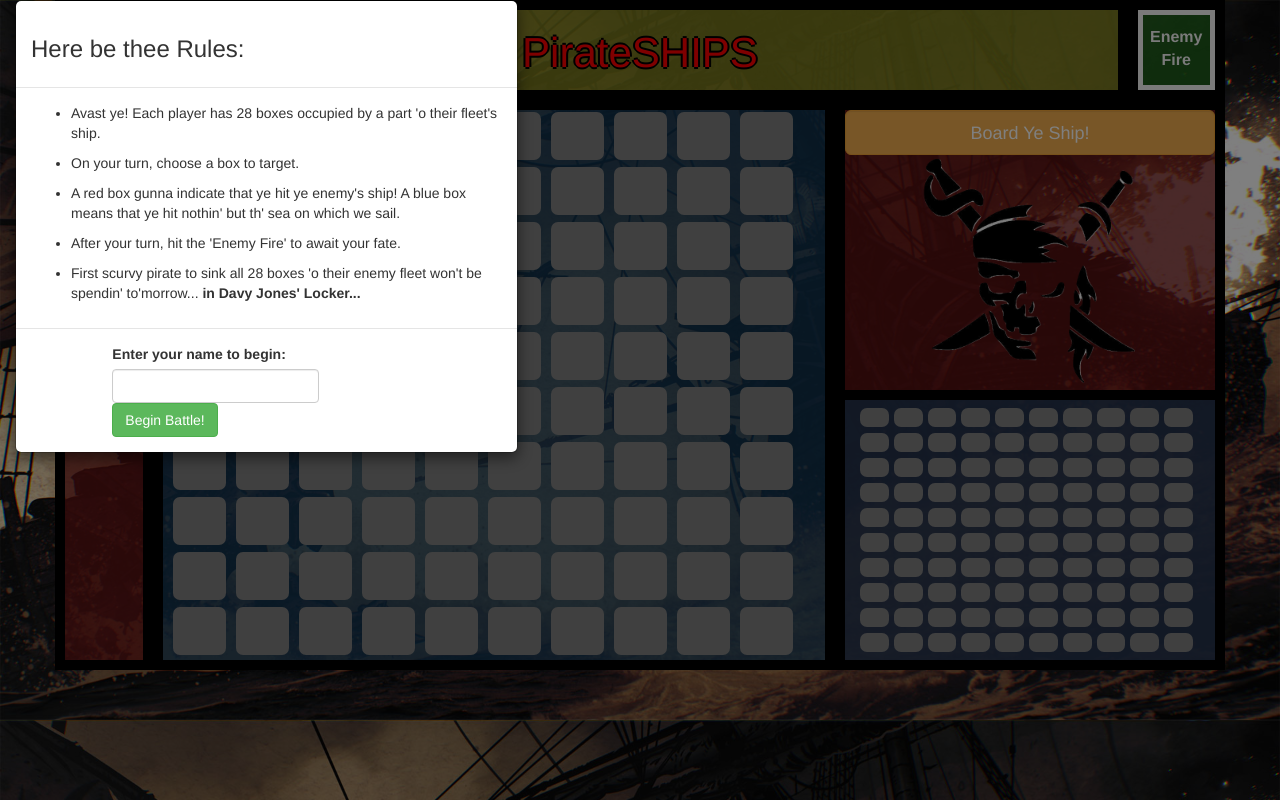
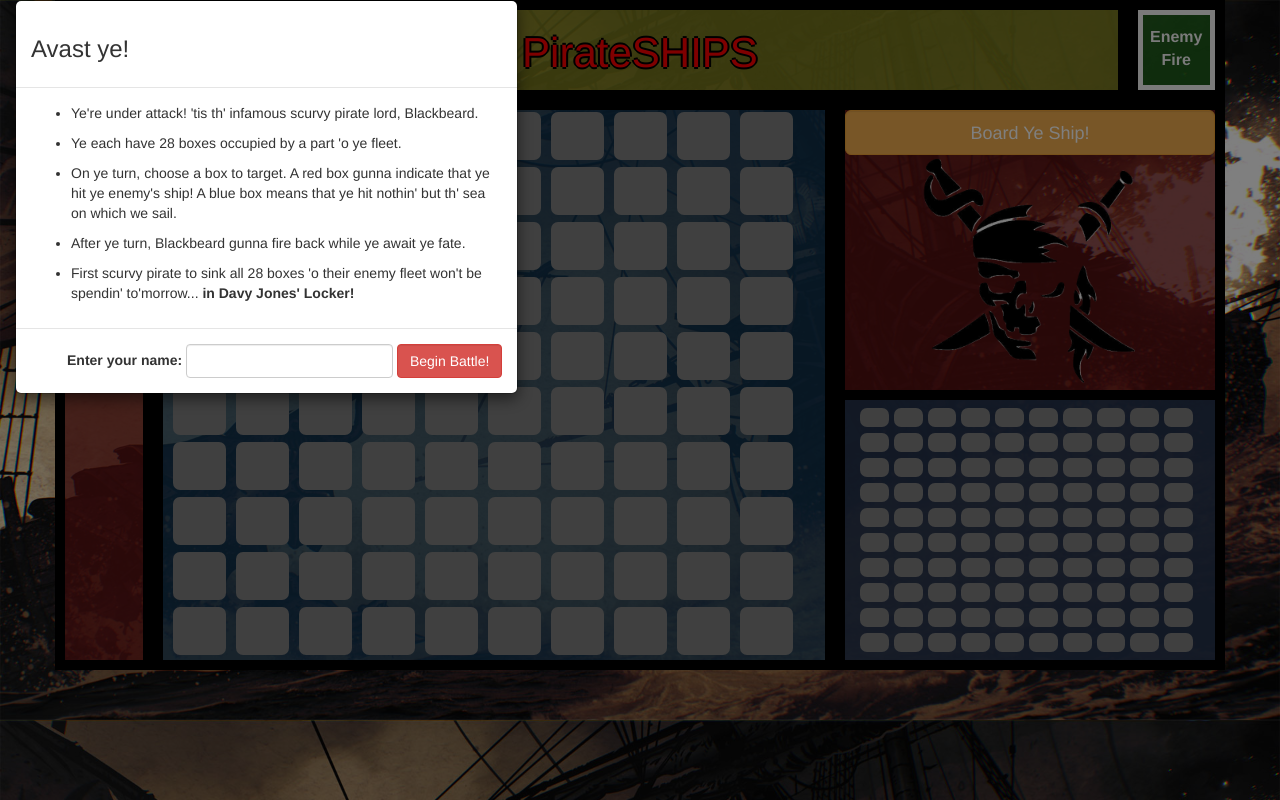
Before and after one commit to ckc1230/blackbeards-revenge, a PHP site: page / in a window 1280 px wide, after a click on "Board Ye Ship!". Run offline with PHP 8.4, Linux system fonts and the light colour scheme.

Commit message:
CPU AI works - 2 shots per turn. Rules revised

```diff
--- a/index.html
+++ b/index.html
@@ -69,25 +69,25 @@
             <div class="modal-dialogue col-md-5">
                 <div class="modal-content">
                     <div class="modal-header">
-                        <h3>Here be thee Rules:</h3>
+                        <h3>Avast ye!</h3>
                     </div>
                     <div class="modal-body">
                     <ul>
                         <li>
-                            <p>Avast ye! Each player has 28 boxes occupied by a part 'o their fleet's ship.</p>
+                            <p>Ye're under attack! 'tis th' infamous scurvy pirate lord, Blackbeard.</p>
                         </li>
                         <li>
-                            <p>On your turn, choose a box to target.</p>
+                            <p> Ye each have 28 boxes occupied by a part 'o ye fleet.</p>
                         </li>
                         <li>
-                            <p>A red box gunna indicate that ye hit ye enemy's ship! A blue box means that ye hit nothin' but th' sea on which we sail.</p>
+                            <p>On ye turn, choose a box to target. A red box gunna indicate that ye hit ye enemy's ship! A blue box means that ye hit nothin' but th' sea on which we sail.</p>
                         </li>
                         <li>
-                            <p>After your turn, hit the 'Enemy Fire' to await your fate.</p>
+                            <p>After ye turn, Blackbeard gunna fire back while ye await ye fate.</p>
                         </li>
                         <li>
                             <p>First scurvy pirate to sink all 28 boxes 'o their enemy fleet won't be spendin' to'morrow...
-                            <strong>in Davy Jones' Locker...</strong></p>
+                            <strong>in Davy Jones' Locker!</strong></p>
                         </li>
                     </ul>
 
@@ -95,10 +95,10 @@
                    <div class="modal-footer">
                         <form id="name-form" class="form-inline">
                             <div class="form-group">
-                                <label>Enter your name to begin: </label>
+                                <label>Enter your name: </label>
                                 <input id="player-input" type="text" required="true" class="form-control" maxlength="15">
-                                <input type="submit" value="Begin Battle!" class="btn btn-success">
                             </div>
+                                <input type="submit" value="Begin Battle!" class="btn btn-danger form-control">
                         </form>
                     </div>
                 </div>
--- a/script.js
+++ b/script.js
@@ -51,6 +51,7 @@ window.onload = function() {
     createEnemyBoard();
     arrangeEnemyBoard();
     createScoreBoard();
+    createEnemyChoices();
 }
 
 function createBoard() {
@@ -107,11 +108,17 @@ function createScoreBoard() {
     var enemyPoint = document.createElement("div");
     enemyPoint.className = "enemyPoint";
     enemyPoint.id = "enemyPoint-" + (i + 1);
-    console.log(enemyPoint.id)
     document.getElementById("enemy-score").appendChild(enemyPoint);
   }
 }
 
+var enemyChoiceArray = [];
+function createEnemyChoices() {
+  for (var i=0; i<100; i++) {
+    var myNumber = ("0" + i).slice(-2);
+    enemyChoiceArray.push(myNumber);
+  }
+}
 
 
 $('#name-form').on("submit", submitName);
@@ -127,7 +134,6 @@ function checkHit() {
   $('#player1name').css('text-shadow', 'none');
   $('#player2name').css('text-shadow', '0 0 10px white');
 
-  if(enemyBoard[x]) {
   if (enemyBoard[x][y] != null) {
     $(this).css('backgroundColor', 'rgba(109,20,20,0.73)');
     $(this).css('box-shadow', '0px 0px 0px 5px white inset');
@@ -135,7 +141,6 @@ function checkHit() {
     enemyPointId = "#enemyPoint-" + enemy.ships;
     $(enemyPointId).css("background", "url()");
     enemy.ships--;
-
     checkWin();
     fireHit.play();
   } else {
@@ -144,21 +149,23 @@ function checkHit() {
     $('#userResult').html("MISS");
     fireMiss.play();
   }
-  }
   setTimeout(enemyFire, 3700);
 }
 
 function enemyFire() {
-  var a = Math.floor(Math.random()*10);
-  var b = Math.floor(Math.random()*10);
-  var enemyAttacks = a.toString() + b.toString();
-  var tempBox1 = "#enemy-box" + enemyAttacks;
+  var choice;
+  var a;
+  var b;
+  for (var i = 0; i<20; i++) {
+    randomNumber = Math.floor(Math.random()*enemyChoiceArray.length);
+    choice = enemyChoiceArray[randomNumber];
+    console.log("choice: " + choice);
+    choice = ("0" + choice).slice(-2).toString();
+    a = choice[0];
+    b = choice[1];
+    var tempBox1 = "#enemy-box" + choice;
+    enemyChoiceArray.splice(enemyChoiceArray.indexOf(choice), 1);
     var tempBox = $(tempBox1);
-
-  $('#player1name').css('text-shadow', '0 0 10px white');
-  $('#player2name').css('text-shadow', 'none');
-  $('#enemyFireButton').removeClass('beforeShot');
-  $('#enemyFireButton').addClass('afterShot');
     if (userBoard[a][b] != null) {
       tempBox.css('backgroundColor', 'rgba(109,20,20,0.73)');
       playerPointId = '#playerPoint-'+user.ships;
@@ -173,11 +180,19 @@ function enemyFire() {
       tempBox.css('backgroundColor', 'rgba(0,0,0,0)');
       $('#userResult').html("MISS");
     }
+    console.log(enemyChoiceArray.length)
+  }
+  $('#player1name').css('text-shadow', '0 0 10px white');
+  $('#player2name').css('text-shadow', 'none');
+  $('#enemyFireButton').removeClass('beforeShot');
+  $('#enemyFireButton').addClass('afterShot');
   setTimeout( function() {
     $('#enemyFireButton').removeClass('afterShot');
     $('#enemyFireButton').addClass('beforeShot');
+    if (gameOn === true) {
       $('.box').on('click', checkHit);
-  }, 2500);
+    }
+  }, 2000);
 }
 
 function submitName() {
@@ -197,14 +212,15 @@ function submitName() {
 
 function checkWin() {
   if (enemy.ships === 0) {
+    $('.box').off('click', checkHit);
     $('#nameTitle').html(user.name + " wins!")
-    $('.box').off('click', checkHit);
     battleMusic.pause();
     youWin.play();
   } else if (user.ships === 0) {
+    $('.box').off('click', checkHit);
     $('#nameTitle').html(user.name + " loses...")
-    $('.box').off('click', checkHit);
     battleMusic.pause();
     youLose.play();
+    gameOn = false;
   }
 }
--- a/style.css
+++ b/style.css
@@ -134,13 +134,6 @@ button:focus {outline:0;}
   padding: 3px;
 }
 
-#name-form {
-  display: inline-block;
-  padding-right: 170px;
-  width: 390px;
-  text-align: left;
-}
-
 #enemyGameBoard {
   height: 270px;
   background: rgba(20,62,95,0.73);
```
Lines whose indentation alone changed are shown as unchanged.
